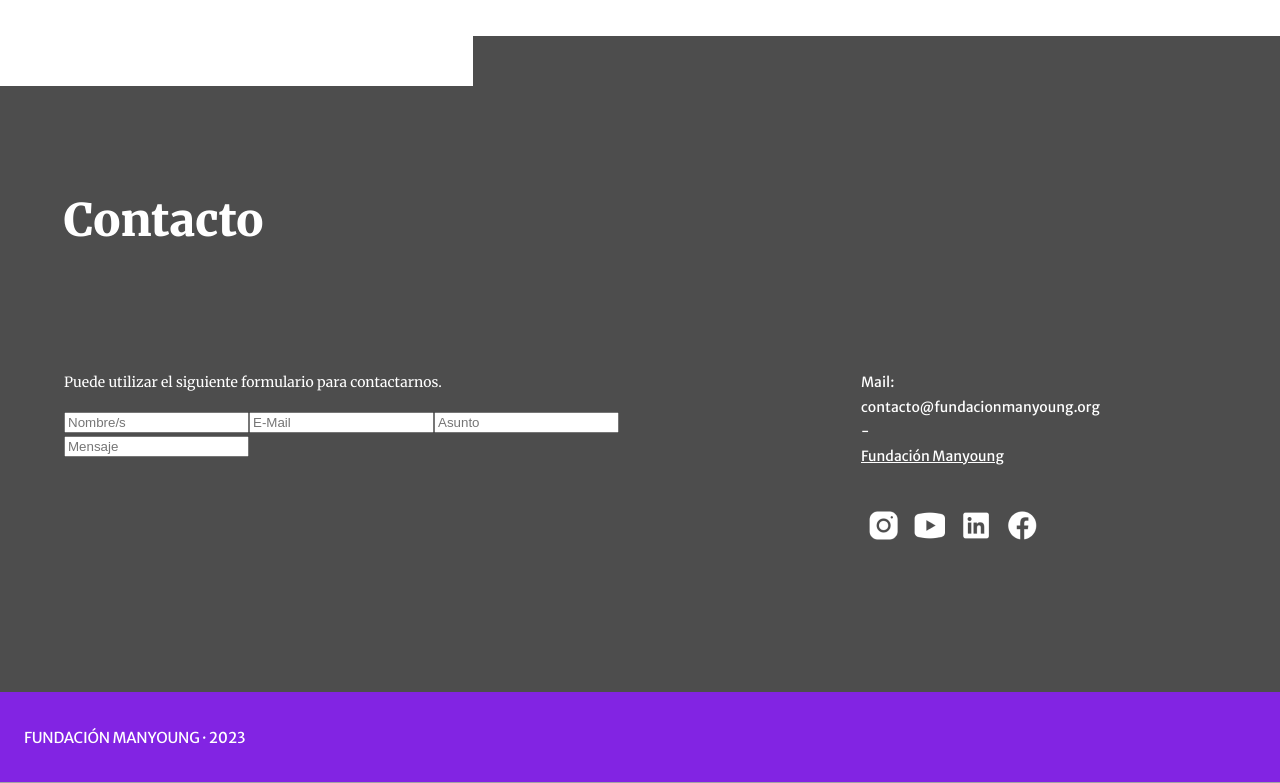
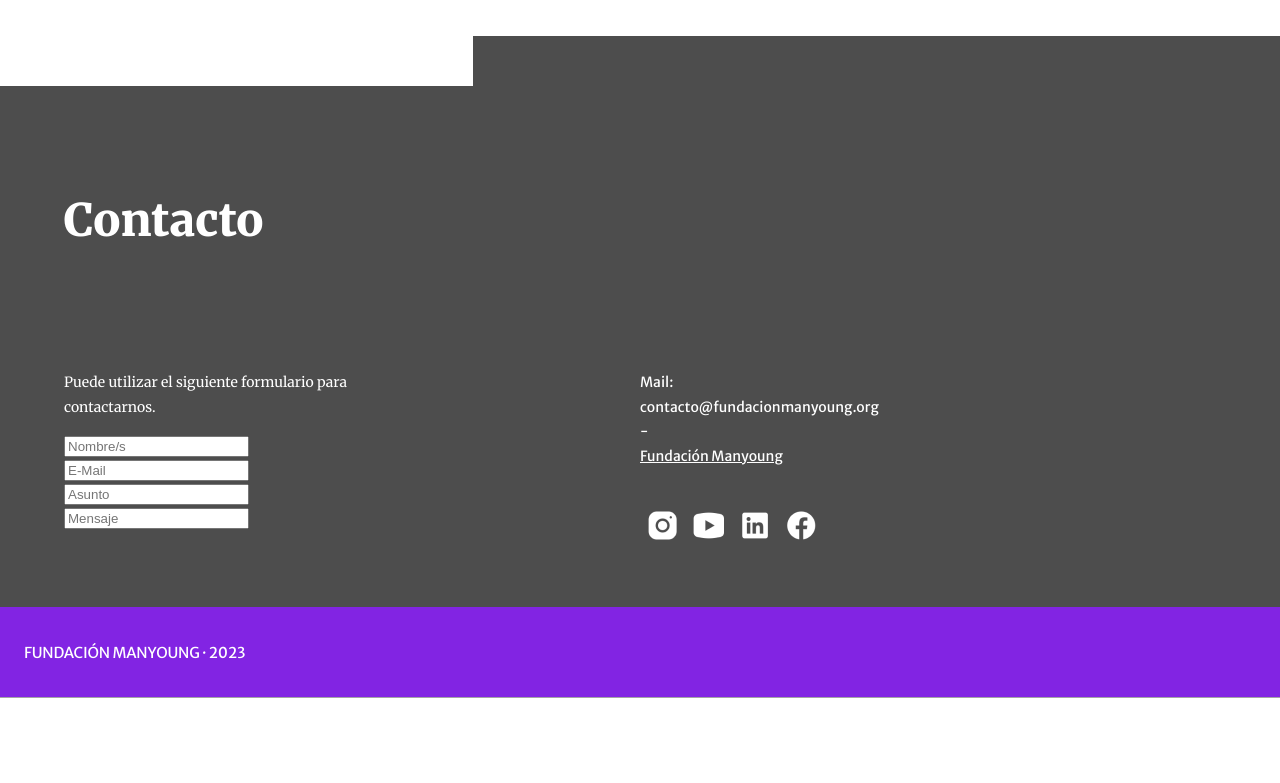
Before and after one commit to AAlejof/WWII-ComfortWomen, a React (Vite) app in the folder client/: page / in a window 1280 px wide. Shown: the part 4143-4926 px from the top of the page. After the commit the page ends 4841 px from the top, so only its background shows below. Built offline with nearby package versions, Linux system fonts and the light colour scheme.

Commit message:
adjust positions of components

```diff
--- a/client/src/components/Contact/Contact.module.css
+++ b/client/src/components/Contact/Contact.module.css
@@ -8,7 +8,7 @@
         align-items: center;
         width: 100vw;
         background-color: #4D4D4D;
-        padding-bottom: 50px #4D4D4D;
+        padding-bottom: 40px #4D4D4D;
     }
 
     .descDiv {
@@ -32,7 +32,6 @@
         background-color: #4D4D4D;
         width: 100vw;
         height: max-content;
-        min-height: 50vh;
     }
 
     .contentDiv {
@@ -43,9 +42,15 @@
         text-align: left;
     }
 
+    .formDiv {
+        width: 33%;
+    }
+
     .contactMeansDiv {
         display: flex;
         flex-direction: column;
+        width: 66%;
+        padding-left: 15vw;
     }
 
     .contactP {
```
